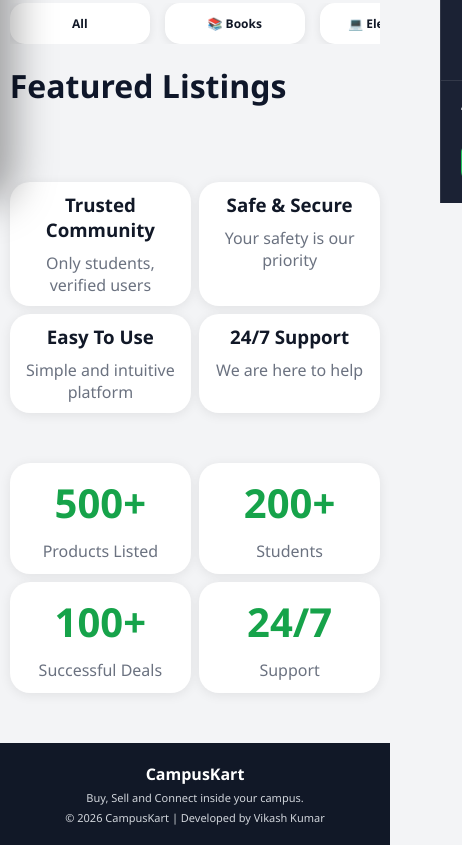
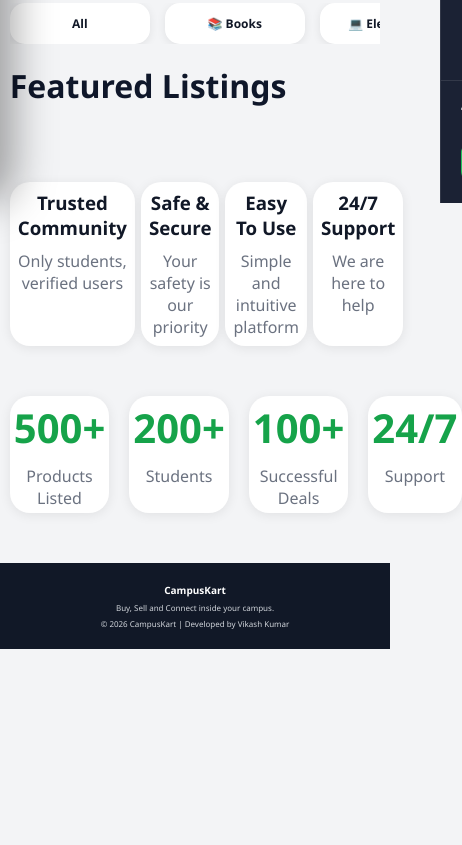
Before and after one commit to vikash-kumar081/CampusKart2, a plain HTML site: page index.html in a window 390 px wide. Shown: the part 641-1486 px from the top of the page, 462 px wide, since content can reach past the window. After the commit the page ends 1290 px from the top, so only its background shows below. Drawn offline with Linux system fonts and the light colour scheme; no server answers.

Commit message:
Fixed mobile sidebar and responsive navbar

```diff
--- a/style.css
+++ b/style.css
@@ -486,14 +486,10 @@
         #111827,
         #020617
     );
-
     border-top-right-radius:28px;
     border-bottom-right-radius:28px;
-
     box-shadow:15px 0 40px rgba(0,0,0,.35);
-
     overflow-y:auto;
-
     transition:.35s ease;
     z-index:9999;
 
@@ -509,7 +505,7 @@
     width:100%;
     font-size:15px;
     font-weight:600;
-    padding:14px 16px;
+    padding:12px 14px;
     border-radius:12px;
     transition:.3s;
 }
@@ -548,14 +544,14 @@
 }
 .products{
     display:grid;
-    grid-template-columns:repeat(2,1fr);
-    gap:8px;
+    grid-template-columns:repeat(3,1fr);
+    gap:6px;
 }
 .card{
     border-radius:12px;
 }
 .card img{
-    height:70px;
+    height:60px;
 }
 .card h3{
     font-size:9px;
@@ -575,24 +571,24 @@
     margin:4px;
 }
 .features{
-    grid-template-columns:repeat(2,1fr);
-    gap:8px;
+    grid-template-columns:repeat(4,1fr);
+    gap:6px;
 }
 .stats{
-    grid-template-columns:repeat(2,1fr);
-    gap:8px;
+    grid-template-columns:repeat(4,1fr);
+    gap:4x;
 }
 .feature{
-    padding:10px;
+    padding:8px;
 }
 .stat{
-    padding:12px;
+    padding:4px;
 }
 footer h2{
-    font-size:16px;
+    font-size:10px;
 }
 footer p{
-    font-size:11px;
+    font-size:8px;
 }
 .wishlist{
     font-size:16px;
@@ -662,7 +658,7 @@
     font-size:28px;
     font-weight:700;
     color:#51773a;
-    margin-bottom:10px;
+    margin-bottom:10pxp;
 }
 #modalPrice{
     font-size:24px;
```
